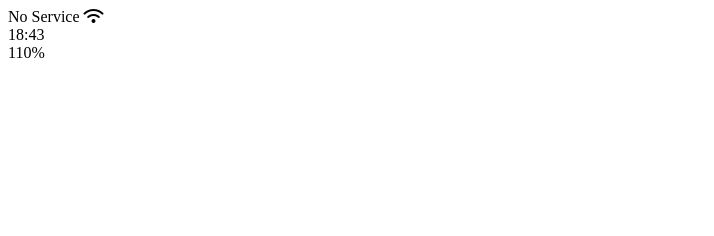
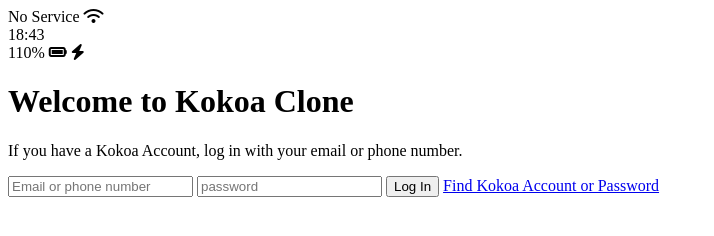
Before and after one commit to angelagk/kokoa-clone-2021, a plain HTML site: page screenshots/index.html in a window 1280 px wide. Shown: the whole page, without its empty margins (0-714 px from the left). Drawn offline with Linux system fonts and the light colour scheme.

Commit message:
Update index.html

```diff
--- a/screenshots/index.html
+++ b/screenshots/index.html
@@ -4,7 +4,7 @@
     <meta charset="UTF-8">
     <meta http-equiv="X-UA-Compatible" content="IE=edge">
     <meta name="viewport" content="width=device-width, initial-scale=1.0">
-    <title>Document</title>
+    <title>Welcome to Kokoa Clone</title>
 </head>
 <body>
     <div class="status-bar">
@@ -14,12 +14,29 @@
         </div>
         <div class="status-bar__column">
             <span>18:43</span>
+
         </div>
         <div class="status-bar__column">
             <span>110%</span>
+            <i class="fas fa-battery-full"></i>
+            <i class="fas fa-bolt"></i>
 
         </div>
     </div>
+    <header class="welcome-header">
+        <h1 class="welcome-header__title">Welcome to Kokoa Clone</h1>
+        <p class="welcome-header__text">If you have a Kokoa Account, log in with your email or phone number.</p>
+
+    </header>
+
+    <form id="login-form">
+        <input type="text" placeholder="Email or phone number" />
+        <input type="password" placeholder="password" />
+        <input type="submit" value="Log In" />
+        <a href="#">Find Kokoa Account or Password</a>
+    </form>
+
+
     <script src="https://kit.fontawesome.com/6478f529f2.js" crossorigin="anonymous">
     </script>
 
```
